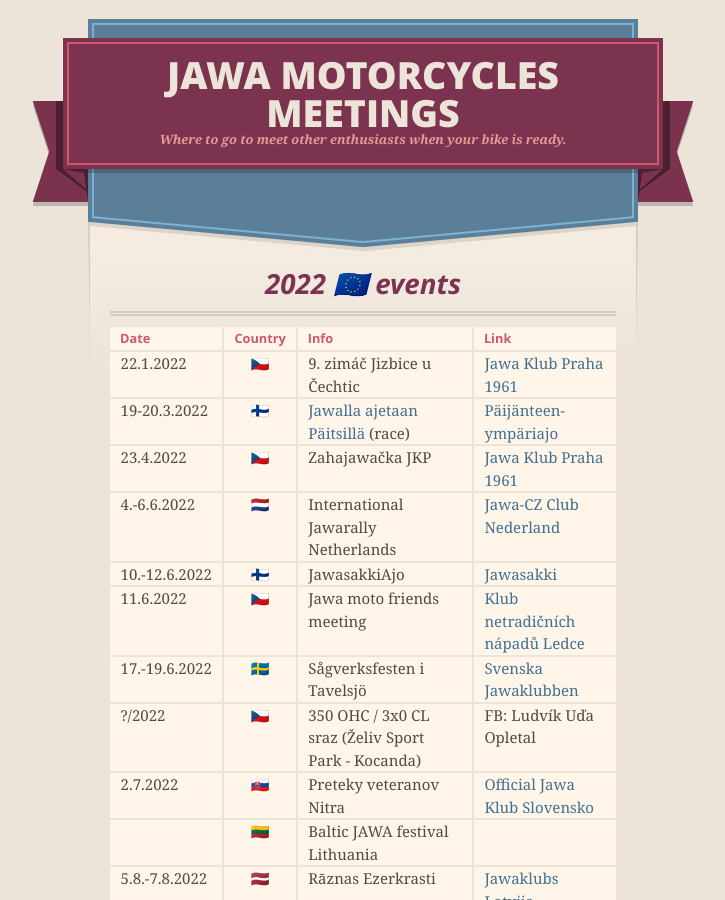
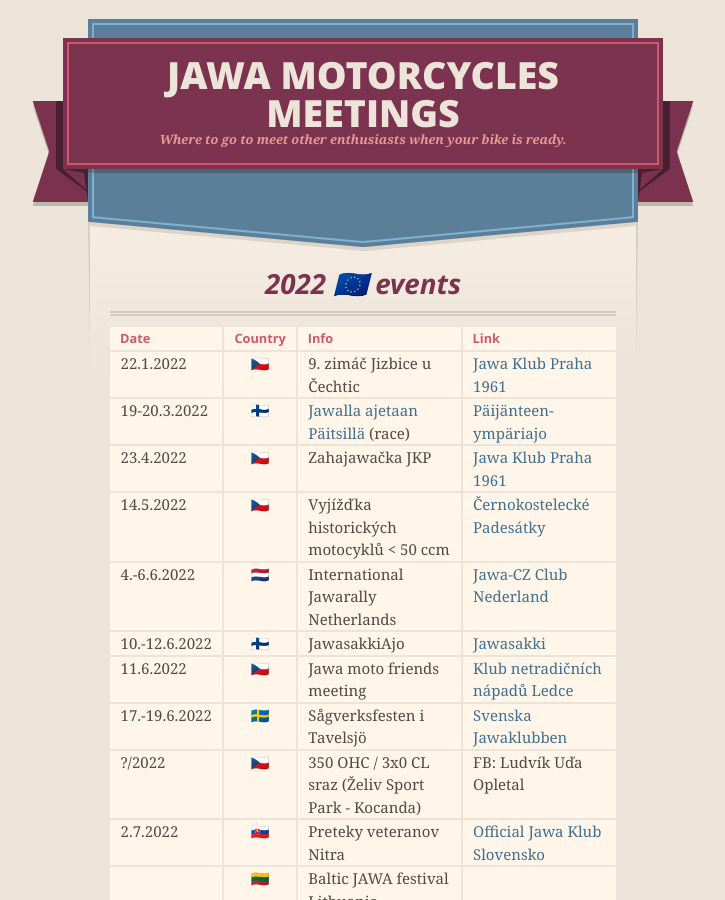
Before and after one commit to microkost/jawamotorcycles.cz, a Jekyll site: the page built from docs/index.md, in a window 1280 px wide and 900 px high. Shown: the whole window, without its empty margins (277-1002 px from the left). Built offline with Jekyll 4.4.1, drawn with Linux system fonts in a browser that asks for light colours; our own code applies the rules of GitHub Pages for plain Markdown files.

Commit message:
Added Černokostelecké padesátky

```diff
--- a/docs/index.md
+++ b/docs/index.md
@@ -9,6 +9,7 @@
 | 22.1.2022 | 🇨🇿 | 9. zimáč Jizbice u Čechtic | [Jawa Klub Praha 1961](http://www.jawaklub.cz/kalendar) |
 | 19-20.3.2022 | 🇫🇮 | [Jawalla ajetaan Päitsillä](https://facebook.com/Jawa-Palaa-P%C3%A4itsille-283166846809398/) (race) | [Päijänteen-ympäriajo](https://www.paijanne-enduro.fi/en)  |
 | 23.4.2022 | 🇨🇿 | Zahajawačka JKP | [Jawa Klub Praha 1961](http://www.jawaklub.cz/kalendar) |
+| 14.5.2022 | 🇨🇿 | Vyjížďka historických motocyklů < 50 ccm | [Černokostelecké Padesátky](https://www.cernokostelecke-padesatky.cz/) |
 | 4.-6.6.2022 | 🇳🇱 | International Jawarally Netherlands | [Jawa-CZ Club Nederland](https://www.jawarally2022.nl/) |
 | 10.-12.6.2022 | 🇫🇮 | JawasakkiAjo | [Jawasakki](https://jawasakki.fi/index.php/Fi/) |
 | 11.6.2022 | 🇨🇿 | Jawa moto friends meeting | [Klub netradičních nápadů Ledce](https://www.facebook.com/events/s/sraz-pratel-znacky-jawa/3235069746738107/) |
```
